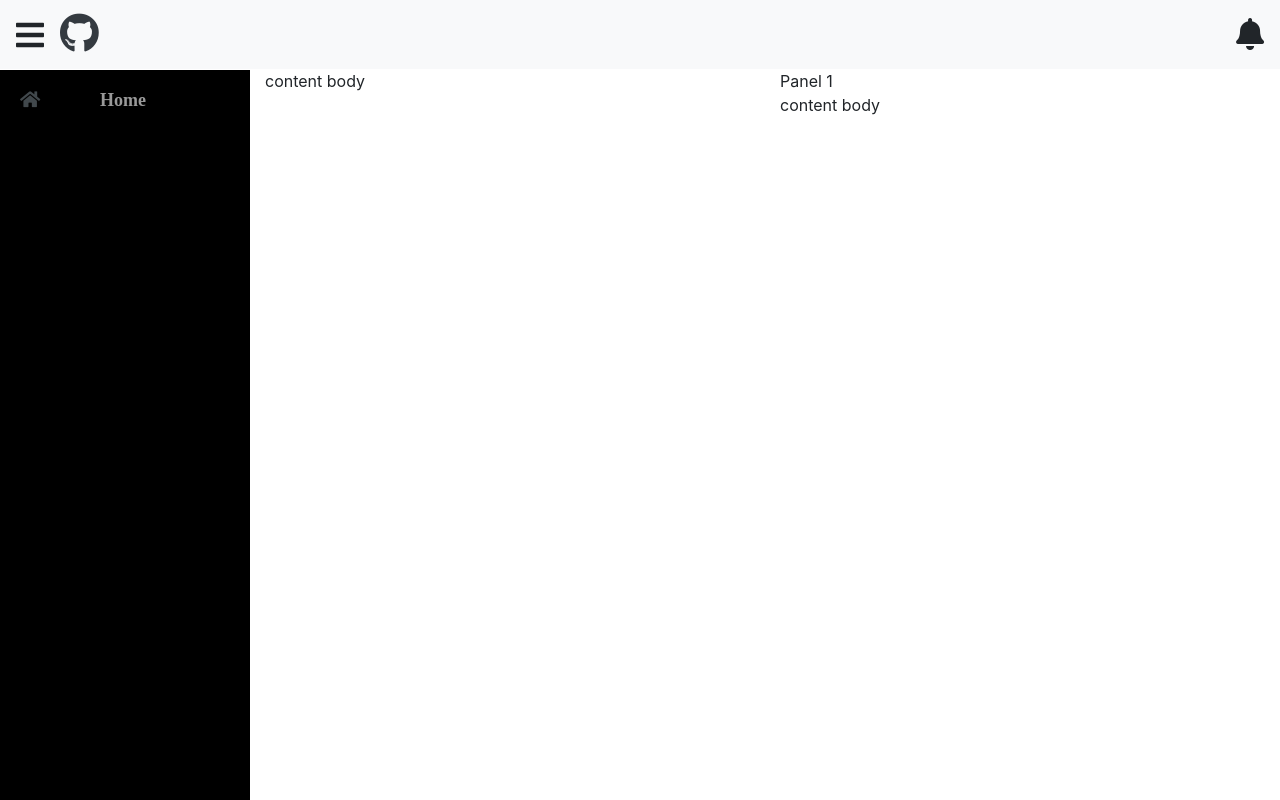
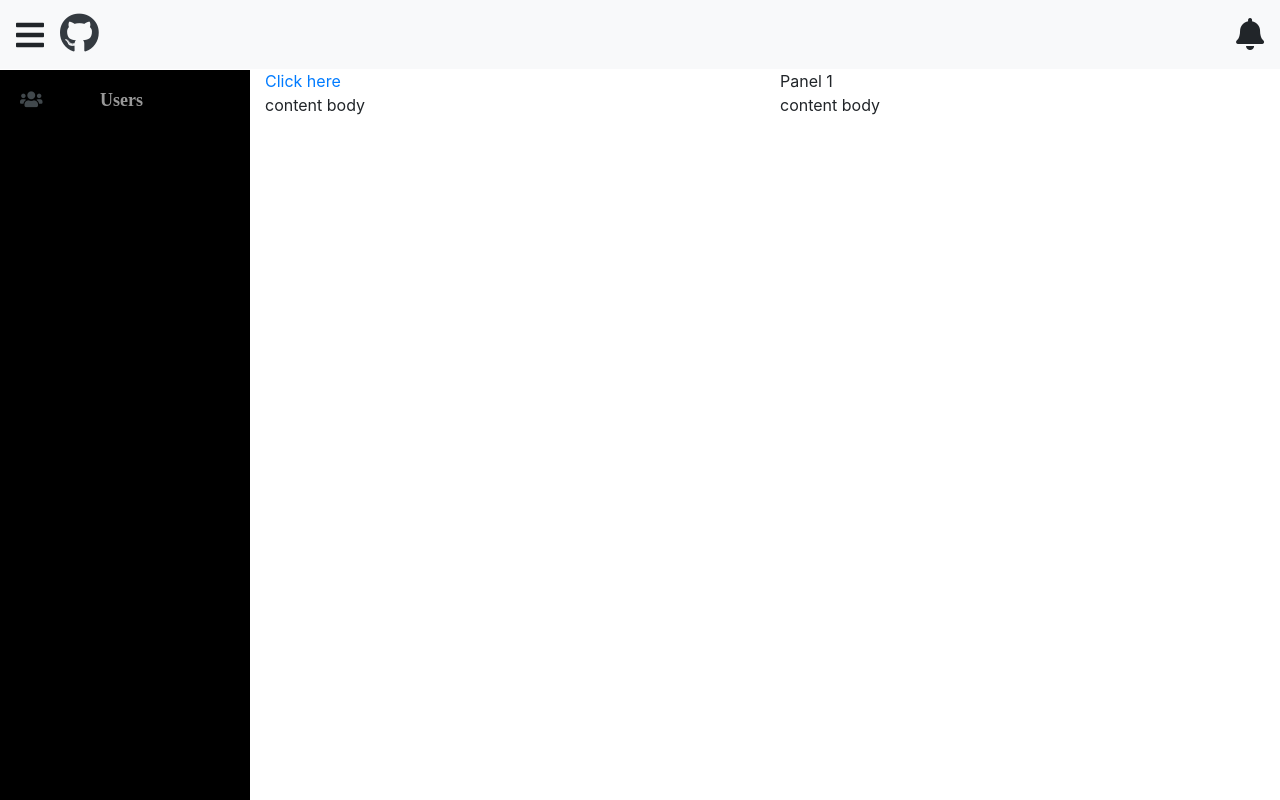
Before and after one commit to shubham5500/mayank-task, a React (Create React App) app: page /users in a window 1280 px wide. Built offline with nearby package versions, Linux system fonts and the light colour scheme; no server answers.

Commit message:
router added

```diff
--- a/package.json
+++ b/package.json
@@ -11,6 +11,7 @@
     "react": "^17.0.2",
     "react-bootstrap": "^1.5.2",
     "react-dom": "^17.0.2",
+    "react-router-dom": "^5.2.0",
     "react-scripts": "4.0.3",
     "web-vitals": "^1.0.1"
   },
--- a/src/App.js
+++ b/src/App.js
@@ -1,9 +1,9 @@
 import './App.scss';
+import NavigationBar from "./components/NavigationBar/NavigationBar";
+import React, {Component} from "react";
+import {BrowserRouter as Router, Route, Switch} from "react-router-dom";
 import SideNav from "./components/SideNav/SideNav";
-import NavigationBar from "./components/NavigationBar/NavigationBar";
-import {Component} from "react";
-import Home from "./pages/Home/Home";
-import {fetchUtil} from "./utils/helper";
+import Users from "./pages/Users/Users";
 
 class App extends Component {
 
@@ -12,10 +12,6 @@ class App extends Component {
         this.state = {
             navToggle: false
         }
-    }
-
-    componentDidMount() {
-        this.getUser();
     }
 
     toggleNav = () => {
@@ -28,21 +24,20 @@ class App extends Component {
         })
     }
 
-    getUser = () => {
-        fetchUtil('users', {
-            method: 'GET'
-        }).then((data) => {
-            console.log('-------------->', data)
-        })
-    }
-
     render() {
         const {toggleNav, state: {navToggle}} = this;
         return (
-            <div className="App">
-                <NavigationBar toggle={toggleNav}/>
-                <Home toggleState={navToggle}/>
-            </div>
+            <Router>
+                <div className="App">
+                    <NavigationBar toggle={toggleNav}/>
+                    <SideNav toggleState={navToggle}
+                             children={<Switch>
+                                 <Route path="/users">
+                                     <Users/>
+                                 </Route>
+                             </Switch>}/>
+                </div>
+            </Router>
         )
     }
 }
--- a/src/components/MainContent/MainContent.js
+++ b/src/components/MainContent/MainContent.js
@@ -10,7 +10,7 @@ const MainContent = (props) => {
                         <Col md={6}>
                             <div className="panel panel-danger">
                                 <div className="panel-heading">
-                                    {/*<a href="https://github.com/login/oauth/authorize?scope=user:email&client_id=1ec38c7fb91d3f079554">Click here</a>*/}
+                                    <a href="https://github.com/login/oauth/authorize?scope=user:email&client_id=1ec38c7fb91d3f079554">Click here</a>
 
                                 </div>
                                 <div className="panel-body">
--- a/src/components/NavigationBar/NavigationBar.js
+++ b/src/components/NavigationBar/NavigationBar.js
@@ -6,7 +6,9 @@ const NavigationBar = ({toggle}) => {
     return (
         <Navbar bg="light" variant="dark">
             <i className={`fas fa-bars fa-2x mr-3 cursor-pointer`} onClick={toggle}/>
-            <Navbar.Brand className={'text-dark'} href="#home"><i className={`fab fa-github fa-2x mr-3 cursor-pointer`}/></Navbar.Brand>
+            <Navbar.Brand className={'text-dark'} href="#home">
+                <i className={`fab fa-github fa-2x mr-3 cursor-pointer`}/>
+            </Navbar.Brand>
             <div className={'ml-auto'}>
                 <i className="fas fa-bell fa-2x"/>
             </div>
--- a/src/components/SideNav/SideNav.js
+++ b/src/components/SideNav/SideNav.js
@@ -1,5 +1,6 @@
 import React from 'react';
 import './SideNav.scss'
+import {Link} from "react-router-dom";
 
 const SideNav = ({toggleState, children}) => {
     return (
@@ -8,7 +9,7 @@ const SideNav = ({toggleState, children}) => {
                 <nav>
                     <ul className="sidebar-nav nav">
                         <li className="sidebar-brand">
-                            <a href="#home"><span className="fas fa-home solo">Home</span></a>
+                            <Link to="/users"><span className="fas fa-users solo">Users</span></Link>
                         </li>
                     </ul>
                 </nav>
--- a/src/pages/Home/Home.js
+++ /dev/null
@@ -1,19 +0,0 @@
-import React, {Component} from 'react';
-import './Home.scss';
-import SideNav from "../../components/SideNav/SideNav";
-import MainContent from "../../components/MainContent/MainContent";
-
-class Home extends Component {
-    render() {
-        const {props: {toggleState}} = this;
-        return (
-            <React.Fragment>
-                <SideNav toggleState={toggleState}>
-                    <MainContent/>
-                </SideNav>
-            </React.Fragment>
-        );
-    }
-}
-
-export default Home;
--- /dev/null
+++ b/src/pages/Users/Users.js
@@ -0,0 +1,30 @@
+import React, {Component} from 'react';
+import './Users.scss';
+import MainContent from "../../components/MainContent/MainContent";
+import {fetchUtil} from "../../utils/helper";
+
+class Users extends Component {
+
+    componentDidMount() {
+        this.getUser();
+    }
+
+    getUser = () => {
+        fetchUtil('users', {
+            method: 'GET'
+        }).then((data) => {
+            console.log('-------------->', data)
+        })
+    }
+
+
+    render() {
+        return (
+            <React.Fragment>
+                <MainContent/>
+            </React.Fragment>
+        );
+    }
+}
+
+export default Users;
```
Also changed, not shown: src/pages/Users/Users.scss (added), 1 other file (tests, documents, lock files or other folders).
